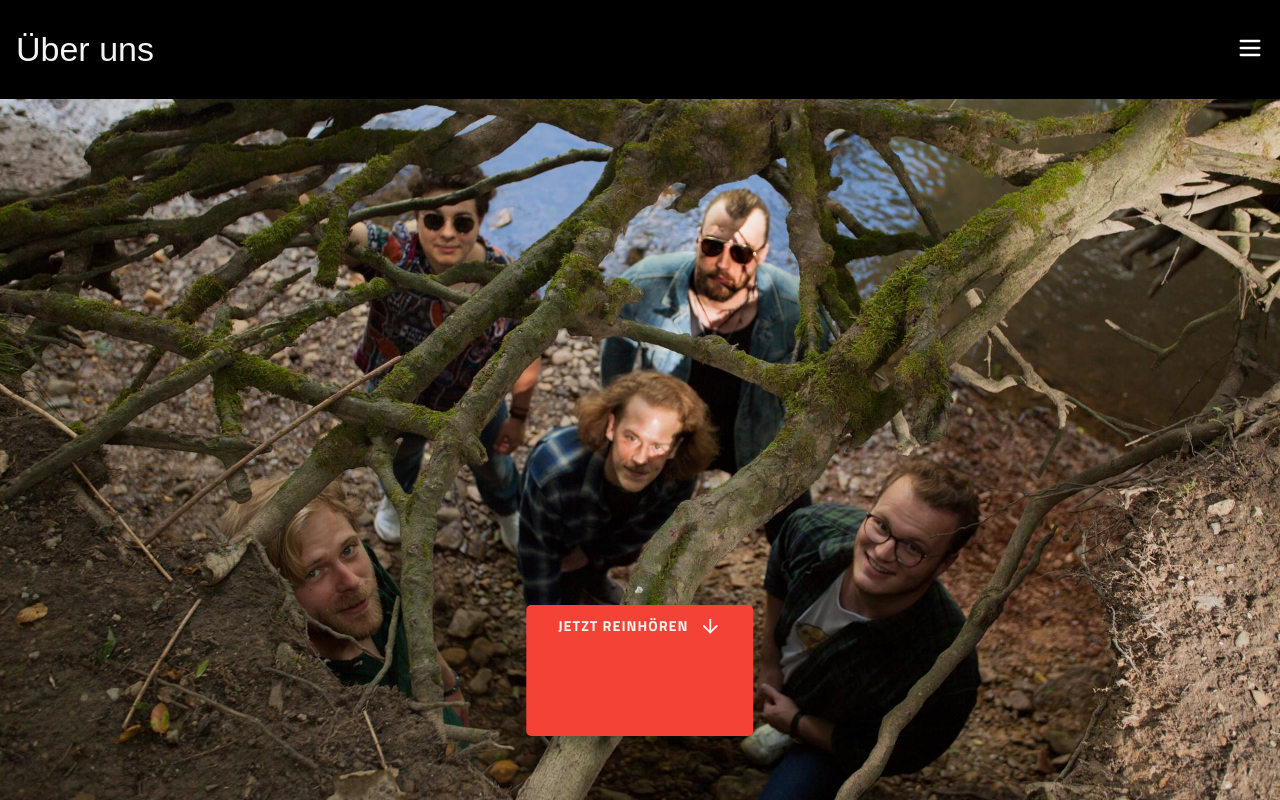
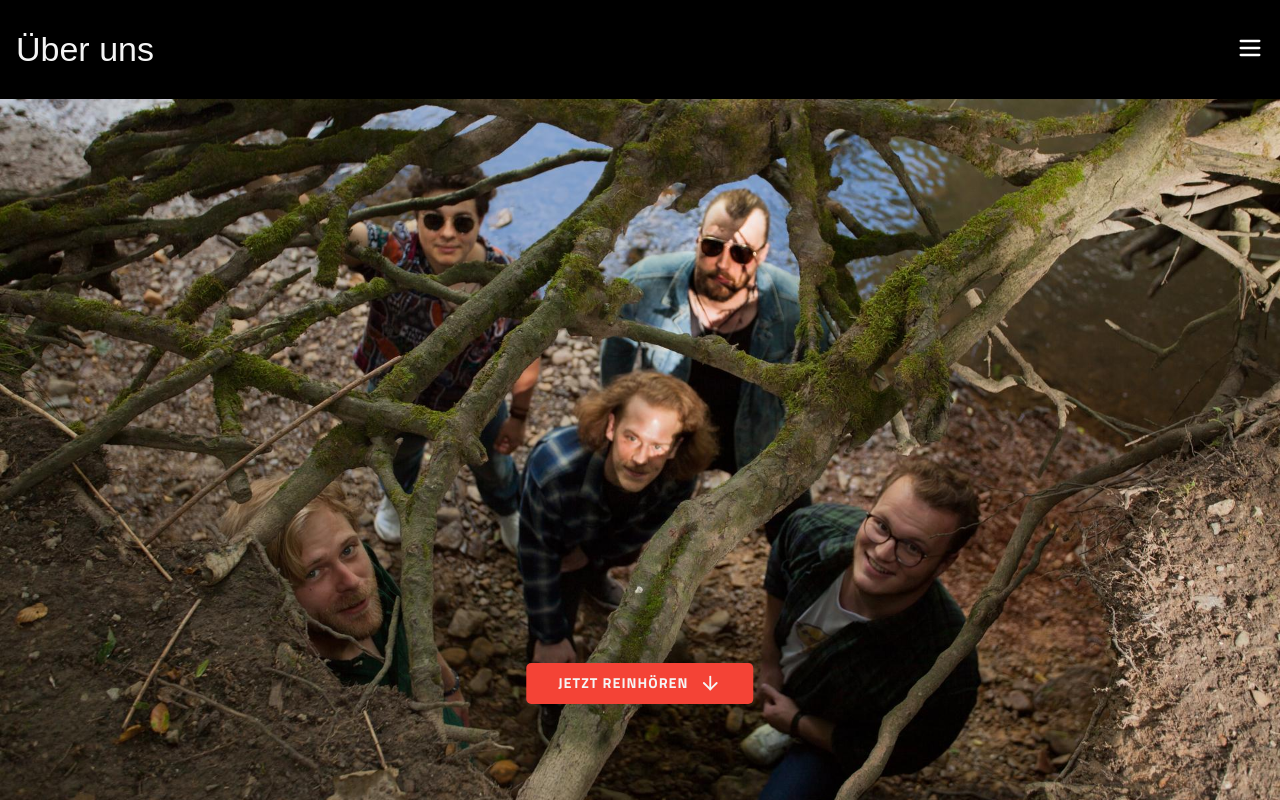
Before and after one commit to laurin42/Bandpage, a Next.js app in the folder bandpage-nextjs/: page / in a window 1280 px wide. Built offline with nearby package versions, Linux system fonts and the light colour scheme; a web font is replaced by a local one.

Commit message:
Adjust button padding and add margin to hero section for improved layout spacing.

```diff
--- a/bandpage-nextjs/src/styles/hero.scss
+++ b/bandpage-nextjs/src/styles/hero.scss
@@ -43,7 +43,8 @@
   background-color: #f44336;
   color: whitesmoke;
   border: none;
-  padding: 0.6rem 2rem var(--header-height) 2rem;
+  padding: 0.6rem 2rem;
+  margin-bottom: 2rem;
   font-size: 0.9rem;
   font-family: var(--font-titillium-web), sans-serif;
   font-weight: bold;
```
